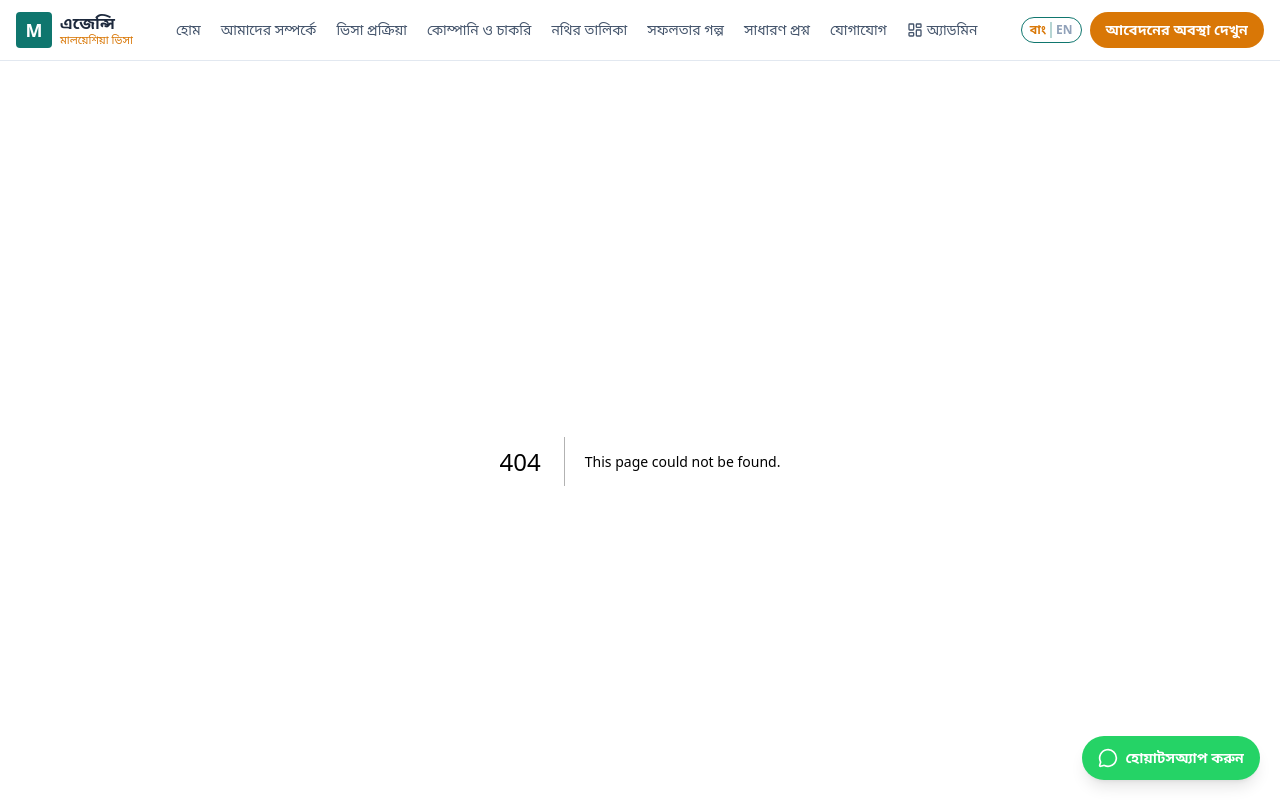
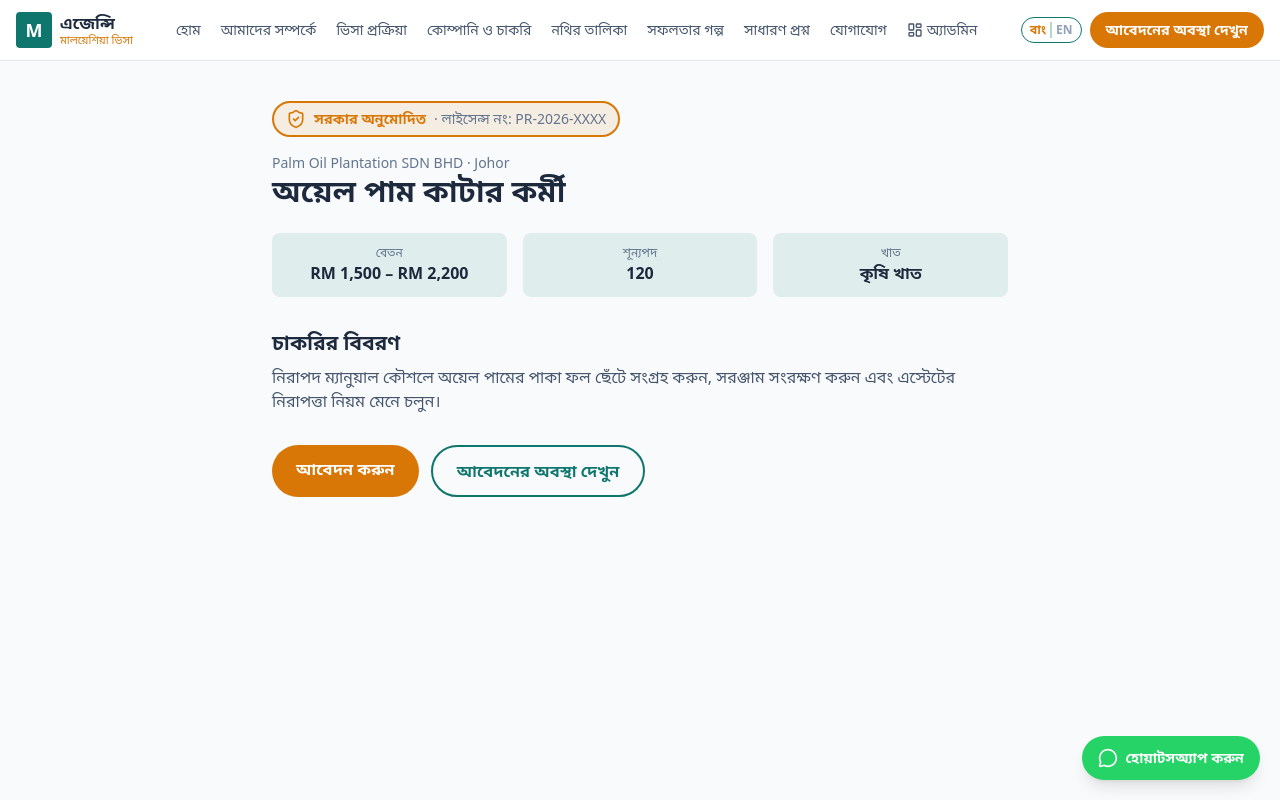
Before and after one commit to mehedi8430/malaysia-gateway, a Next.js app: page /jobs/j1 in a window 1280 px wide. Before the commit this address had no page. Shown: the top 800 px of the page. Built offline with nearby package versions, Linux system fonts and the light colour scheme.

Commit message:
feat: jobs listing and detail pages

```diff
--- /dev/null
+++ b/src/app/jobs/[id]/page.jsx
@@ -0,0 +1,36 @@
+"use client";
+import React from "react";
+import Link from "next/link";
+import { useParams } from "next/navigation";
+import TrustBadge from "@/components/TrustBadge";
+import { useLanguage } from "@/hooks/useLanguage";
+import { JOBS } from "@/data/jobs";
+import { COMPANIES } from "@/data/companies";
+
+export default function JobDetailPage() {
+  const { id } = useParams();
+  const { t } = useLanguage();
+  const job = JOBS.find((j) => j.id === id);
+  if (!job) return <div className="p-10 text-center text-slate-500">{t("job_not_found")}</div>;
+  const company = COMPANIES.find((c) => c.id === job.companyId) || {};
+  return (
+    <div className="mx-auto max-w-3xl px-4 py-10">
+      <TrustBadge />
+      <p className="mt-4 text-sm text-slate-500">{company.name} · {company.location}</p>
+      <h1 className="text-3xl font-black text-slate-800">{t(job.titleKey)}</h1>
+      <div className="mt-6 grid gap-4 sm:grid-cols-3">
+        <div className="rounded-lg bg-primary/10 p-3 text-center"><p className="text-xs text-slate-500">{t("salary")}</p><p className="font-bold">{job.salaryRange}</p></div>
+        <div className="rounded-lg bg-primary/10 p-3 text-center"><p className="text-xs text-slate-500">{t("vacancies")}</p><p className="font-bold">{job.vacancies}</p></div>
+        <div className="rounded-lg bg-primary/10 p-3 text-center"><p className="text-xs text-slate-500">{t("sector")}</p><p className="font-bold">{t(job.sectorKey)}</p></div>
+      </div>
+      <section className="mt-8">
+        <h2 className="text-xl font-bold">{t("job_description")}</h2>
+        <p className="mt-2 text-slate-600">{t("job_desc_" + job.id)}</p>
+      </section>
+      <div className="mt-8 flex flex-col sm:flex-row gap-3">
+        <Link href="/apply" className="rounded-full bg-gold px-6 py-3 text-center font-bold text-white hover:opacity-90">{t("apply")}</Link>
+        <Link href="/track" className="rounded-full border-2 border-primary px-6 py-3 text-center font-bold text-primary">{t("track_status")}</Link>
+      </div>
+    </div>
+  );
+}
--- /dev/null
+++ b/src/app/jobs/page.jsx
@@ -0,0 +1,20 @@
+"use client";
+import React from "react";
+import TrustBadge from "@/components/TrustBadge";
+import JobCard from "@/components/JobCard";
+import { useLanguage } from "@/hooks/useLanguage";
+import { JOBS } from "@/data/jobs";
+
+export default function JobsPage() {
+  const { t } = useLanguage();
+  return (
+    <div className="mx-auto max-w-6xl px-4 py-10">
+      <TrustBadge />
+      <h1 className="mt-4 text-3xl font-black text-slate-800">{t("jobs")}</h1>
+      <p className="mt-2 text-slate-600">{t("jobs_intro")}</p>
+      <div className="mt-8 grid gap-4 sm:grid-cols-2 lg:grid-cols-3">
+        {JOBS.map((job) => <JobCard key={job.id} job={job} />)}
+      </div>
+    </div>
+  );
+}
--- /dev/null
+++ b/src/components/JobCard.jsx
@@ -0,0 +1,24 @@
+"use client";
+import React from "react";
+import Link from "next/link";
+import { Building2, Wallet, Users } from "lucide-react";
+import { useLanguage } from "@/hooks/useLanguage";
+import { COMPANIES } from "@/data/companies";
+
+export default function JobCard({ job }) {
+  const { t } = useLanguage();
+  const company = COMPANIES.find((c) => c.id === job.companyId) || {};
+  return (
+    <Link href={`/jobs/${job.id}`} className="block rounded-xl border border-slate-200 bg-white p-5 hover:border-primary hover:shadow transition">
+      <div className="flex items-center gap-2 text-sm text-slate-500">
+        <Building2 className="h-4 w-4" /> {company.name}
+      </div>
+      <h3 className="mt-2 font-bold text-slate-800">{t(job.titleKey)}</h3>
+      <p className="text-xs text-slate-500">{t(job.sectorKey)}</p>
+      <div className="mt-4 space-y-1.5 text-sm">
+        <p className="flex items-center gap-2 text-slate-600"><Wallet className="h-4 w-4 text-primary" /> {job.salaryRange}</p>
+        <p className="flex items-center gap-2 text-slate-600"><Users className="h-4 w-4 text-primary" /> {t("vacancies")}: {job.vacancies}</p>
+      </div>
+    </Link>
+  );
+}
--- /dev/null
+++ b/src/data/jobs.js
@@ -0,0 +1,8 @@
+export const JOBS = [
+  { id: "j1", companyId: "c1", titleKey: "job_harvester", sectorKey: "sector_agriculture", salaryRange: "RM 1,500 – RM 2,200", vacancies: 120 },
+  { id: "j2", companyId: "c2", titleKey: "job_factory_op", sectorKey: "sector_manufacturing", salaryRange: "RM 1,600 – RM 2,400", vacancies: 80 },
+  { id: "j3", companyId: "c3", titleKey: "job_housekeeping", sectorKey: "sector_hospitality", salaryRange: "RM 1,500 – RM 2,000", vacancies: 40 },
+  { id: "j4", companyId: "c4", titleKey: "job_construction", sectorKey: "sector_construction", salaryRange: "RM 1,700 – RM 2,600", vacancies: 90 },
+  { id: "j5", companyId: "c5", titleKey: "job_palm_mill", sectorKey: "sector_agriculture", salaryRange: "RM 1,500 – RM 2,300", vacancies: 60 },
+  { id: "j6", companyId: "c6", titleKey: "job_driver", sectorKey: "sector_logistics", salaryRange: "RM 1,800 – RM 2,800", vacancies: 30 },
+];
--- a/src/locales/bn.json
+++ b/src/locales/bn.json
@@ -66,5 +66,23 @@
   "stage_visa_processing": "ভিসা প্রক্রিয়াকরণ",
   "stage_visa_approved": "ভিসা অনুমোদিত",
   "stage_flight_scheduled": "ফ্লাইট নির্ধারিত",
-  "stage_departed": "প্রস্থানকারী"
+  "stage_departed": "প্রস্থানকারী",
+  "vacancies": "শূন্যপদ",
+  "salary": "বেতন",
+  "sector": "খাত",
+  "jobs_intro": "মালয়েশিয়ার সহযোগী কোম্পানিগুলোর বর্তমান নিয়োগ বিজ্ঞপ্তিগুলো দেখুন।",
+  "job_description": "চাকরির বিবরণ",
+  "job_not_found": "চাকরি পাওয়া যায়নি।",
+  "job_harvester": "অয়েল পাম কাটার কর্মী",
+  "job_factory_op": "কারখানার অপারেটর",
+  "job_housekeeping": "হাউসকিপিং কর্মী",
+  "job_construction": "নির্মাণ শ্রমিক",
+  "job_palm_mill": "পাম অয়েল মিল অপারেটর",
+  "job_driver": "লরি চালক",
+  "job_desc_j1": "নিরাপদ ম্যানুয়াল কৌশলে অয়েল পামের পাকা ফল ছেঁটে সংগ্রহ করুন, সরঞ্জাম সংরক্ষণ করুন এবং এস্টেটের নিরাপত্তা নিয়ম মেনে চলুন।",
+  "job_desc_j2": "উৎপাদন লাইনের মেশিন পরিচালনা করুন, মান যাচাই করুন এবং কর্মস্থল পরিষ্কার ও সুসংগঠিত রাখুন।",
+  "job_desc_j3": "বিস্তারিত মনোযোগ ও অতিথি সন্তুষ্টির সাথে হোটেল মান অনুযায়ী অতিথিদের রুম ও সাধারণ এলাকা পরিষ্কার এবং রক্ষণাবেক্ষণ করুন।",
+  "job_desc_j4": "উপকরণ উত্তোলন, সাধারণ হ্যান্ড টুল চালনা এবং সাইট টিমের সহায়তার মতো সাধারণ নির্মাণ কাজ সম্পাদন করুন।",
+  "job_desc_j5": "পাম অয়েল মিলের মেশিন পরিচালনা করুন, প্রক্রিয়াকরণ ধাপ মনিটর করুন এবং আউটপুটের মান নিশ্চিত করুন।",
+  "job_desc_j6": "মালয়েশিয়া জুড়ে পণ্য পরিবহনের জন্য লরি চালান, ডেলিভারি লগ রক্ষণাবেক্ষণ করুন এবং সড়ক নিরাপত্তা নিয়ম অনুসরণ করুন।"
 }
--- a/src/locales/en.json
+++ b/src/locales/en.json
@@ -66,5 +66,23 @@
   "stage_visa_processing": "Visa Processing",
   "stage_visa_approved": "Visa Approved",
   "stage_flight_scheduled": "Flight Scheduled",
-  "stage_departed": "Departed"
+  "stage_departed": "Departed",
+  "vacancies": "Vacancies",
+  "salary": "Salary",
+  "sector": "Sector",
+  "jobs_intro": "Browse current openings across our partner companies in Malaysia.",
+  "job_description": "Job Description",
+  "job_not_found": "Job not found.",
+  "job_harvester": "Oil Palm Harvester",
+  "job_factory_op": "Factory Operator",
+  "job_housekeeping": "Housekeeping Attendant",
+  "job_construction": "Construction Worker",
+  "job_palm_mill": "Palm Oil Mill Operator",
+  "job_driver": "Lorry Driver",
+  "job_desc_j1": "Harvest oil palm fresh fruit bunches using safe manual techniques, maintain tools, and follow estate safety protocols.",
+  "job_desc_j2": "Operate production line machinery, perform quality checks, and keep the workstation clean and organized.",
+  "job_desc_j3": "Clean and maintain guest rooms and public areas to hotel standards with attention to detail and guest satisfaction.",
+  "job_desc_j4": "Perform general construction tasks such as lifting materials, operating basic hand tools, and supporting site teams.",
+  "job_desc_j5": "Operate palm oil mill machinery, monitor processing stages, and ensure output meets quality standards.",
+  "job_desc_j6": "Drive lorries to transport goods across Malaysia, maintain delivery logs, and follow road safety rules."
 }
```
Also changed, not shown: 1 other file (tests, documents, lock files or other folders).
